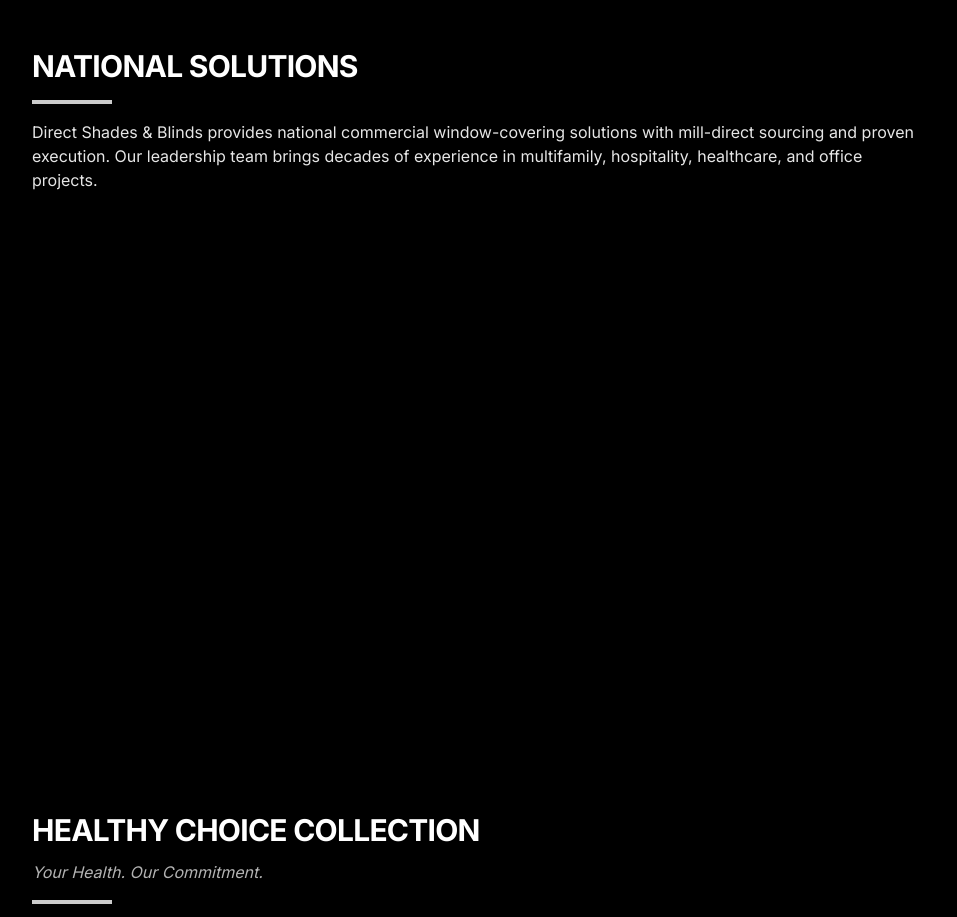
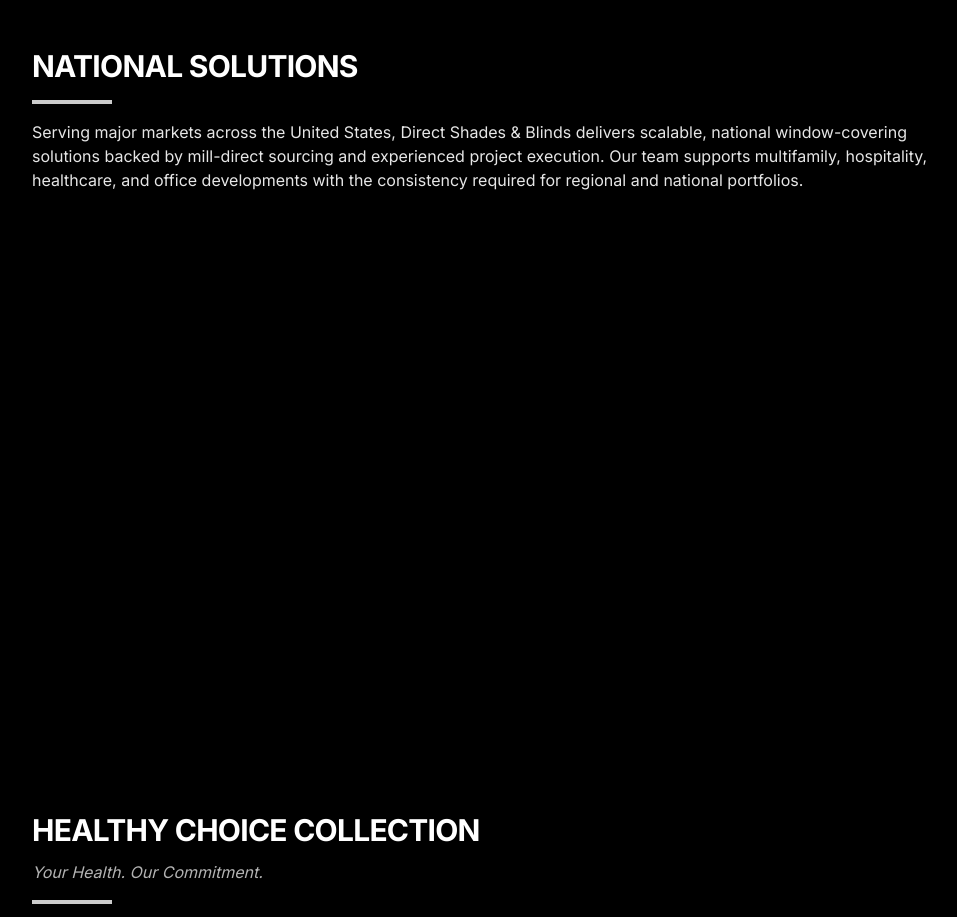
Before and after one commit to bariseryuz/directshadesandblinds, a Next.js app: page /about in a window 1280 px wide. Shown: the part 2020-2937 px from the top of the page, without its empty margins (160-1117 px from the left). Built offline with nearby package versions, Linux system fonts and the light colour scheme.

Commit message:
Update National Solutions section text on about page

```diff
--- a/src/app/about/page.tsx
+++ b/src/app/about/page.tsx
@@ -216,7 +216,7 @@ export default function AboutPage() {
                   isSecondVisible ? 'translate-x-0 opacity-100' : 'translate-x-full opacity-0'
                 }`}
               >
-                Direct Shades &amp; Blinds provides national commercial window-covering solutions with mill-direct sourcing and proven execution. Our leadership team brings decades of experience in multifamily, hospitality, healthcare, and office projects.
+                Serving major markets across the United States, Direct Shades & Blinds delivers scalable, national window-covering solutions backed by mill-direct sourcing and experienced project execution. Our team supports multifamily, hospitality, healthcare, and office developments with the consistency required for regional and national portfolios.
               </p>
             </div>
           </div>
```
